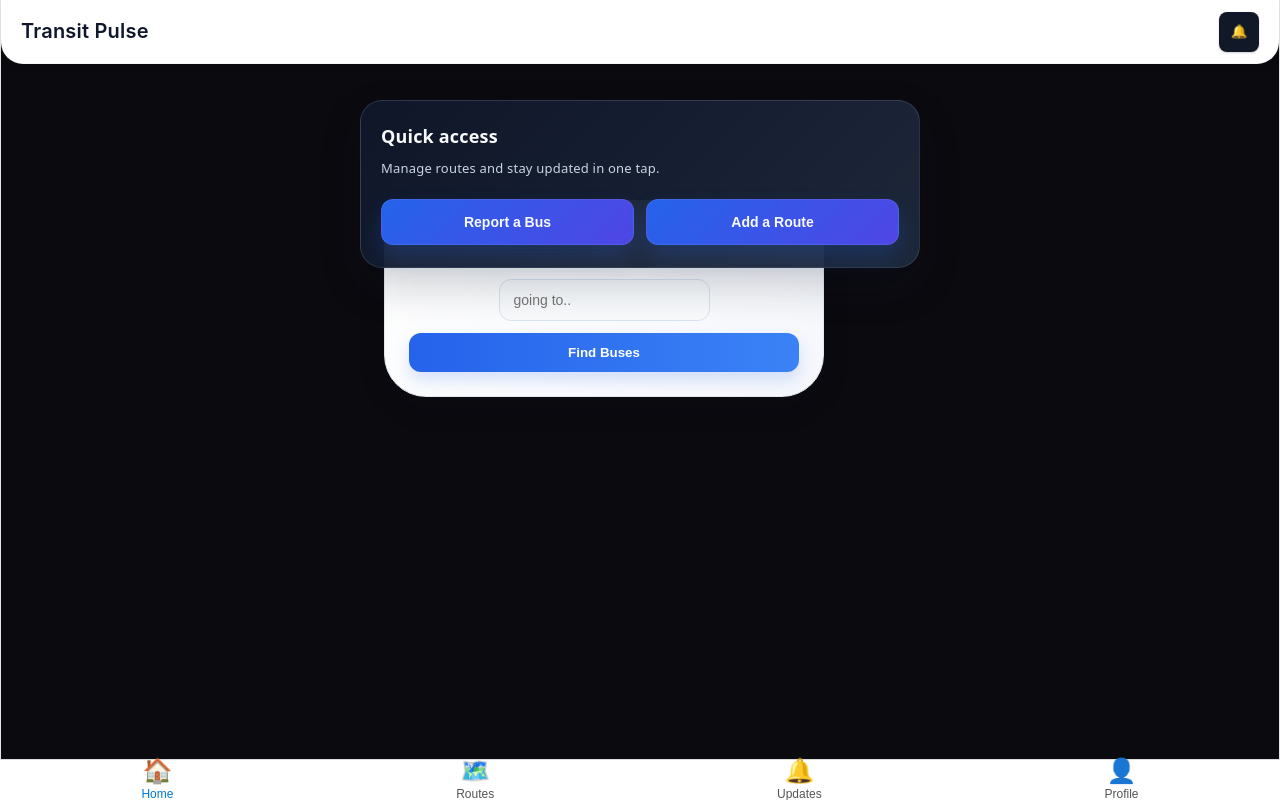
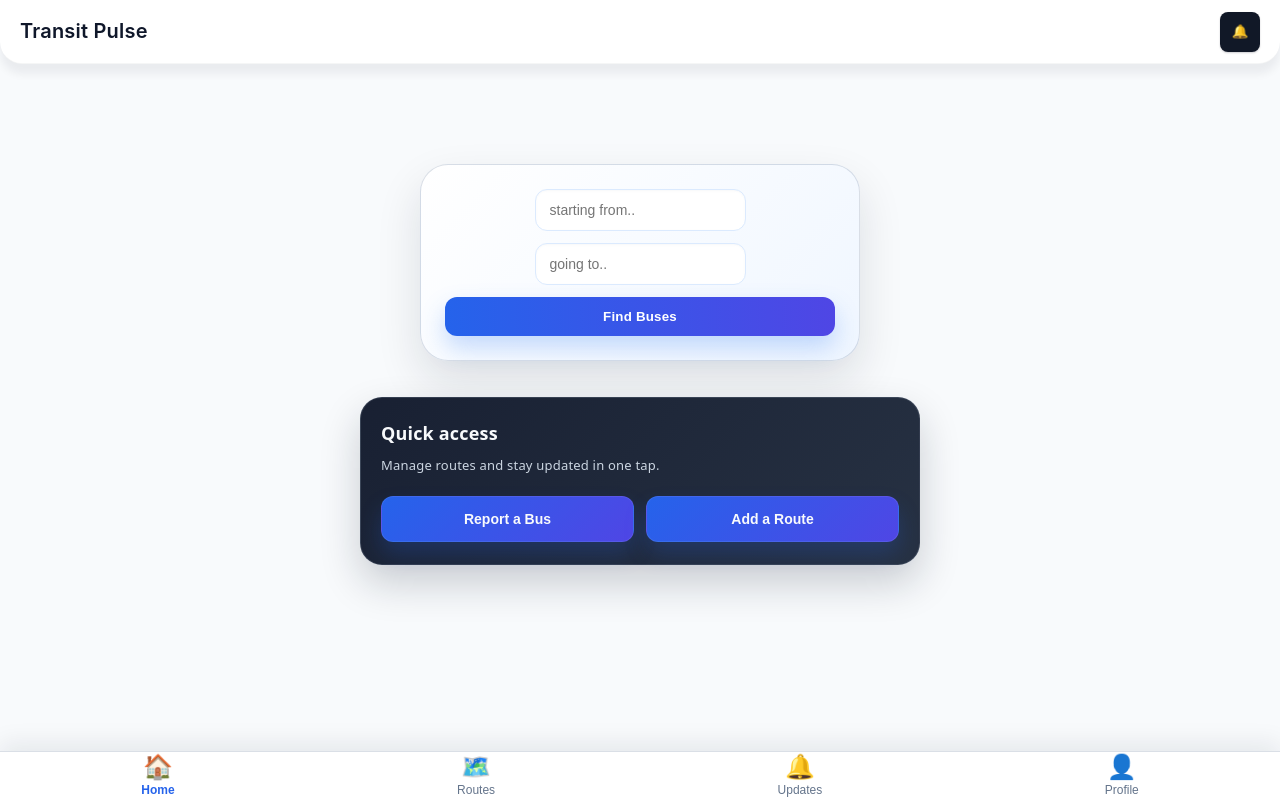
Before and after one commit to Sumit-Mashelkar/Where-is-my-Bus, a React (Vite) app in the folder transitpulse/: page / in a window 1280 px wide. Built offline with nearby package versions, Linux system fonts and the light colour scheme.

Commit message:
style: update footer, header, and search component styles

```diff
--- a/transitpulse/src/components/footer.jsx
+++ b/transitpulse/src/components/footer.jsx
@@ -6,9 +6,12 @@ const footerStyles = {
   bottom: 0,
   left: 0,
   right: 0,
-  height: '40px',
-  background: '#ffffff',
-  borderTop: '1px solid #ddd',
+  height: '48px',
+  background: 'rgba(255, 255, 255, 0.9)',
+  backdropFilter: 'blur(10px)',
+  WebkitBackdropFilter: 'blur(10px)',
+  borderTop: '1px solid rgba(148, 163, 184, 0.35)',
+  boxShadow: '0 -8px 24px rgba(15, 23, 42, 0.08)',
   display: 'flex',
   justifyContent: 'space-around',
   alignItems: 'center',
@@ -18,7 +21,7 @@ const footerStyles = {
 const buttonStyles = (active) => ({
   border: 'none',
   background: 'transparent',
-  color: active ? '#0078d4' : '#555',
+  color: active ? '#2563eb' : '#64748b',
   display: 'flex',
   flexDirection: 'column',
   alignItems: 'center',
@@ -26,6 +29,8 @@ const buttonStyles = (active) => ({
   cursor: 'pointer',
   gap: '4px',
   padding: '8px 12px',
+  fontWeight: active ? 700 : 500,
+  transition: 'all 0.2s ease',
 });
 
 const iconStyles = {
--- a/transitpulse/src/components/header.jsx
+++ b/transitpulse/src/components/header.jsx
@@ -13,7 +13,7 @@ const headerStyles = {
   justifyContent: "space-between",
   gap: "16px",
   zIndex: 1000,
-  boxShadow: "0 2px 8px rgba(16,24,40,0.06)",
+  boxShadow: "0 10px 8px rgba(16,24,40,0.06)",
   borderBottom: "1px solid rgba(16,24,40,0.04)",
   borderRadius: "0 0 22px 22px",
 };
--- a/transitpulse/src/components/search.jsx
+++ b/transitpulse/src/components/search.jsx
@@ -3,35 +3,34 @@ import { motion } from "framer-motion";
 import { useNavigate } from "react-router-dom";
 
 const resultsStyle = {
-    left: "30%",
-    // right: "30%",
-    top: "200px",
+    position: "relative",
+    margin: "100px auto 0",
     padding: "24px",
-    transform: "translateX(-50%)",
-    background: "linear-gradient(135deg, #ffffff 0%, #f5f7fb 100%)",
-    position: "absolute",
+    background: "linear-gradient(135deg, rgba(255,255,255,0.96) 0%, rgba(239,246,255,0.96) 100%)",
     display: "flex",
     flexDirection: "column",
     gap: "12px",
     alignItems: "center",
     width: "min(92%, 440px)",
+    maxWidth: "440px",
     boxSizing: "border-box",
-    border: "1px solid #e2e8f0",
-    borderRadius: "42px",
-    boxShadow: "0 12px 30px rgba(15, 23, 42, 0.08)",
+    border: "1px solid rgba(148, 163, 184, 0.35)",
+    borderRadius: "28px",
+    boxShadow: "0 20px 45px rgba(15, 23, 42, 0.12)",
 };
 
 const inputStyle = {
     position: "relative",
     width: "100%",
-    backgroundColor: "#f8fafc",
-    border: "1px solid #d9e2f0",
+    backgroundColor: "#ffffff",
+    border: "1px solid #dbeafe",
     borderRadius: "12px",
     padding: "12px 14px",
     color: "#0f172a",
     outline: "none",
     boxSizing: "border-box",
     fontSize: "14px",
+    boxShadow: "inset 0 1px 2px rgba(148, 163, 184, 0.08)",
 };
 
 const Search = () => {
@@ -126,11 +125,12 @@ const Search = () => {
                     border: "none",
                     borderRadius: "12px",
                     padding: "12px 14px",
-                    background: "linear-gradient(90deg, #2563eb 0%, #3b82f6 100%)",
+                    background: "linear-gradient(90deg, #2563eb 0%, #4f46e5 100%)",
                     color: "#ffffff",
-                    fontWeight: 600,
+                    fontWeight: 700,
                     cursor: isLoading ? "not-allowed" : "pointer",
-                    boxShadow: "0 8px 16px rgba(37, 99, 235, 0.18)",
+                    boxShadow: "0 12px 24px rgba(59, 130, 246, 0.28)",
+                    letterSpacing: "0.2px",
                 }}
             >
                 {isLoading ? "Searching..." : "Find Buses"}
--- a/transitpulse/src/index.css
+++ b/transitpulse/src/index.css
@@ -1,7 +1,7 @@
 :root {
   --text: #6b6375;
   --text-h: #08060d;
-  --bg: #fff;
+  --bg: #ffff;
   --border: #e5e4e7;
   --code-bg: #f4f3ec;
   --accent: #aa3bff;
@@ -34,6 +34,8 @@
 body {
   background-color: #0B0A0F;
   width: 100%;
+  margin: 0;
+  overflow-x: hidden;
 }
 
 .center-text{
@@ -46,7 +48,7 @@ body {
 
 }
 
-.search {
+/* .search {
 
   left: 50%;
   position: relative;
@@ -58,7 +60,7 @@ body {
   width: 100%;
   box-sizing: border-box;
 
-}
+} */
 
 .button-icon-click{
   display: flex;
@@ -68,7 +70,7 @@ body {
 
 }
 
-
+/*
 @media (prefers-color-scheme: dark) {
   :root {
     --text: #9ca3af;
@@ -87,22 +89,25 @@ body {
   #social .button-icon {
     filter: invert(1) brightness(2);
   }
-}
+} */
 
 body {
   margin: 0;
 }
 
+/* important */
 #root {
   width: 100%;
-  max-width: 100%;
-  margin: 0 auto;
+  max-width: none;
+  margin: 0;
   text-align: center;
-  border-inline: 1px solid var(--border);
+  border-inline: none;
   min-height: 100svh;
   display: flex;
   flex-direction: column;
   box-sizing: border-box;
+  background-color: #f8fafc;
+  overflow-x: hidden;
 }
 
 h1,
```
